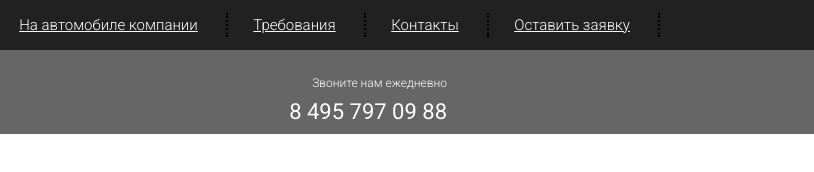
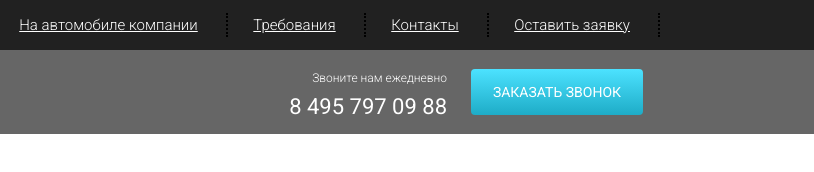
Before and after one commit to Vitaliy666666/Project2, a plain HTML site: page Project 3/src/index.html in a window 1280 px wide. Shown: the full height of the page, 466-1280 px from the left. Drawn offline with Linux system fonts and the light colour scheme.

Commit message:
Сompleted the section

```diff
--- a/Project 3/src/css/ctyle.css
+++ b/Project 3/src/css/ctyle.css
@@ -41,7 +41,7 @@ header .container{
     font-weight: 400;
 }
 .subheader .subheader_item{
-    margin-top: 24px;
+    margin-top: 19px;
     Font-size: 12px;
     color: #FFFFFF;
     font-weight: 300;
@@ -56,3 +56,16 @@ header .container{
     text-align: right;
     font-weight: 400;
 }
+.subheader .sub_btn{
+    margin-top: 19px;
+    height: 46px;
+    width: 172px;
+    border: none;
+    border-radius: 4px;
+    background: linear-gradient(0deg, #1EACC7 0%, #4CE2FF 100%);
+    Font-size: 14px;
+    color:#FFFFFF;
+    font-weight: 400;
+    text-transform: uppercase;
+
+}
--- a/Project 3/src/index.html
+++ b/Project 3/src/index.html
@@ -36,6 +36,7 @@
                         <a href="tel:+84957970988" class="subheader_phone">8 495 797 09 88</a>
                     </div>
                     <div class="col-md-2">
+                        <button class="sub_btn">заказать звонок</button>
 
                     </div>
                 </div>
```
